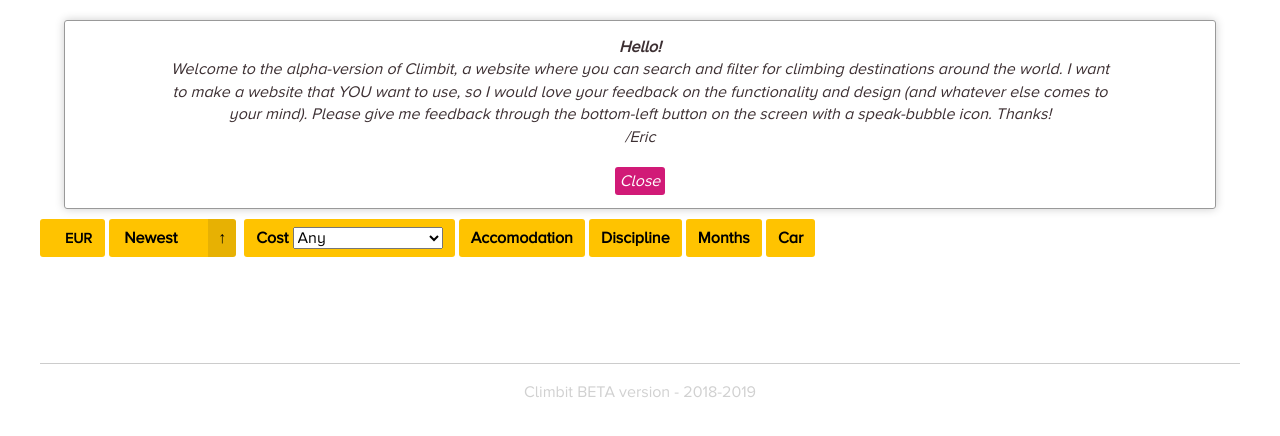
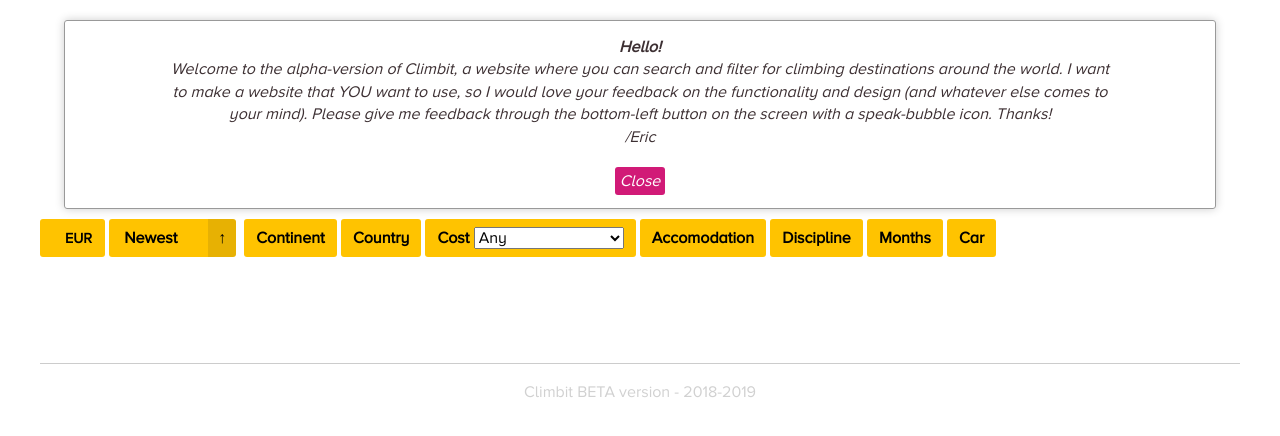
Before and after one commit to ethorn/climb_dest, a Flask app: page / in a window 1280 px wide. Shown: the part 70-506 px from the top of the page. Run offline with Flask 2, Linux system fonts and the light colour scheme; data that the repository does not hold is empty; some libraries are stand-ins or nearby versions.

Commit message:
feature: added filtering for Countries and Continents.

```diff
--- a/app/main/routes.py
+++ b/app/main/routes.py
@@ -1,6 +1,7 @@
 from flask import json, render_template, request
 from sqlalchemy import and_, or_, true
 
+from app import db
 from app.main import bp
 from app.main.forms import CurrencyForm
 from app.main.load_destinations import get_joins, get_filter_and_order_array, convert_data_to_dict
@@ -26,10 +27,13 @@
     else:
         destinations = Destination.query.all()
 
+    countries_query = db.session.query(Destination.country.distinct()).all()
+    countries = [value for value, in countries_query]
+
     currency_form = CurrencyForm()
 
     return render_template('index.html', title='Home', destinations=destinations, request=request,
-                           currency_form=currency_form, user=User)
+                           currency_form=currency_form, user=User, countries=countries)
 
 
 
--- a/app/templates/index.html
+++ b/app/templates/index.html
@@ -50,6 +50,31 @@
     			</optgroup>
     		</select>
     		<a class="sortfilter-bar--asc-desc js-sortby-asc-desc js-desktop-sortby-asc-desc js-asc" href="javascript:void(0);">&uarr;</a>
+		</li>
+
+		<li class="sortfilter-bar--continent button-filter js-filter-button-dropdown hide-on-mobile">
+			Continent
+			<div class="dropdown-content">
+				<input type="checkbox" class="js-filter-desktop-continent-checkbox" value="Africa"> Africa<br>
+				<input type="checkbox" class="js-filter-desktop-continent-checkbox" value="Antarctica"> Antarctica<br>
+				<input type="checkbox" class="js-filter-desktop-continent-checkbox" value="Asia"> Asia<br>
+				<input type="checkbox" class="js-filter-desktop-continent-checkbox" value="Europe"> Europe<br>
+				<input type="checkbox" class="js-filter-desktop-continent-checkbox" value="North America"> North America<br>
+				<input type="checkbox" class="js-filter-desktop-continent-checkbox" value="Oceania"> Oceania<br>
+				<input type="checkbox" class="js-filter-desktop-continent-checkbox" value="South America"> South America<br>
+
+				<input type="submit" class="js-filter-desktop-submit js-filter-desktop-continent-submit" value="GO">
+			</div>
+		</li>
+
+		<li class="sortfilter-bar--country button-filter js-filter-button-dropdown hide-on-mobile">
+			Country
+			<div class="dropdown-content">
+				{% for country in countries %}
+					<input type="checkbox" class="js-filter-desktop-country-checkbox" value="{{ country }}"> {{ country }}<br>
+				{% endfor %}
+				<input type="submit" class="js-filter-desktop-submit js-filter-desktop-country-submit" value="GO">
+			</div>
 		</li>
 
 		<li class="sortfilter-bar--cost button-filter hide-on-mobile">
@@ -142,7 +167,22 @@
     			<option value="200">&#60;200 EUR / week</option>
     			<option value="500">&#60;500 EUR / week</option>
     			<option value="1000">&#60;1000 EUR / week</option>
-    	</select>
+		</select>
+
+		<h4>Continent</h4>
+		<input type="checkbox" class="js-filter-mobile-continent-checkbox" value="Africa"> Africa<br>
+		<input type="checkbox" class="js-filter-mobile-continent-checkbox" value="Antarctica"> Antarctica<br>
+		<input type="checkbox" class="js-filter-mobile-continent-checkbox" value="Asia"> Asia<br>
+		<input type="checkbox" class="js-filter-mobile-continent-checkbox" value="Europe"> Europe<br>
+		<input type="checkbox" class="js-filter-mobile-continent-checkbox" value="North America"> North America<br>
+		<input type="checkbox" class="js-filter-mobile-continent-checkbox" value="Oceania"> Oceania<br>
+		<input type="checkbox" class="js-filter-mobile-continent-checkbox" value="South America"> South America<br>
+
+		<h4>Country</h4>
+		{% for country in countries %}
+			<input type="checkbox" class="js-filter-mobile-country-checkbox" value="{{ country }}"> {{ country }}<br>
+		{% endfor %}
+
 
 		<h4>Accomodation</h4>
 		<input type="checkbox" class="js-filter-mobile-accomodation-checkbox" name="mobile_tent_free" value="tent_free"> <label for="mobile_tent_free">Free tent spots</label> <br>
@@ -477,8 +517,8 @@
 			</div>
 			{% if current_user.is_authenticated and current_user.access == 2 %}
 			<div class="edit-remove">
-				<a href="{{ url_for('edit', id=destination.id) }}">Edit</a>
-				<a href="{{ url_for('delete', id=destination.id) }}">Delete</a>
+				<a href="{{ url_for('destinations.edit', id=destination.id) }}">Edit</a>
+				<a href="{{ url_for('destinations.delete', id=destination.id) }}">Delete</a>
 			</div>
 			{% endif %}
 		</a>
```
Also changed, not shown: app/destinations/routes.py (+11 -1 lines), app/main/load_destinations.py (+28 -1 lines), app/static/js/dev/filter.js (+46 -16 lines), app/static/app-min.js, 1 other file.
